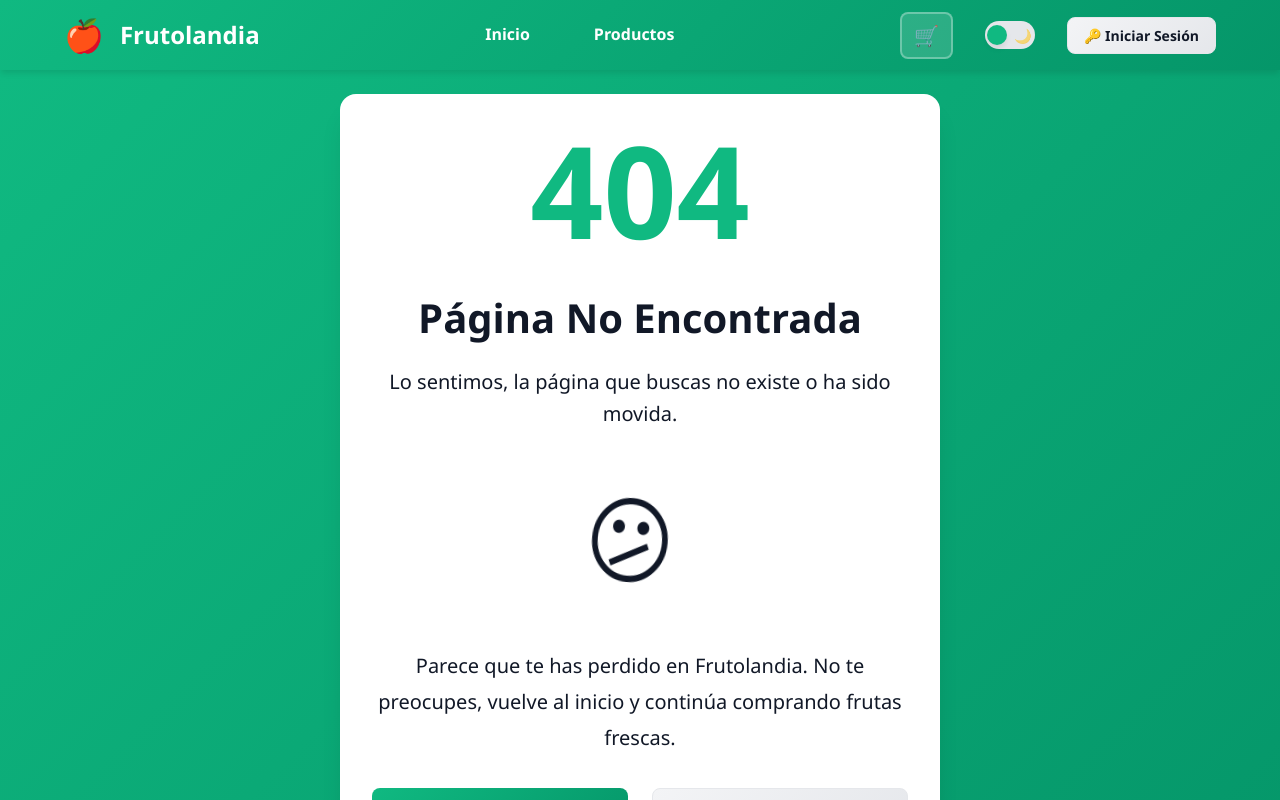
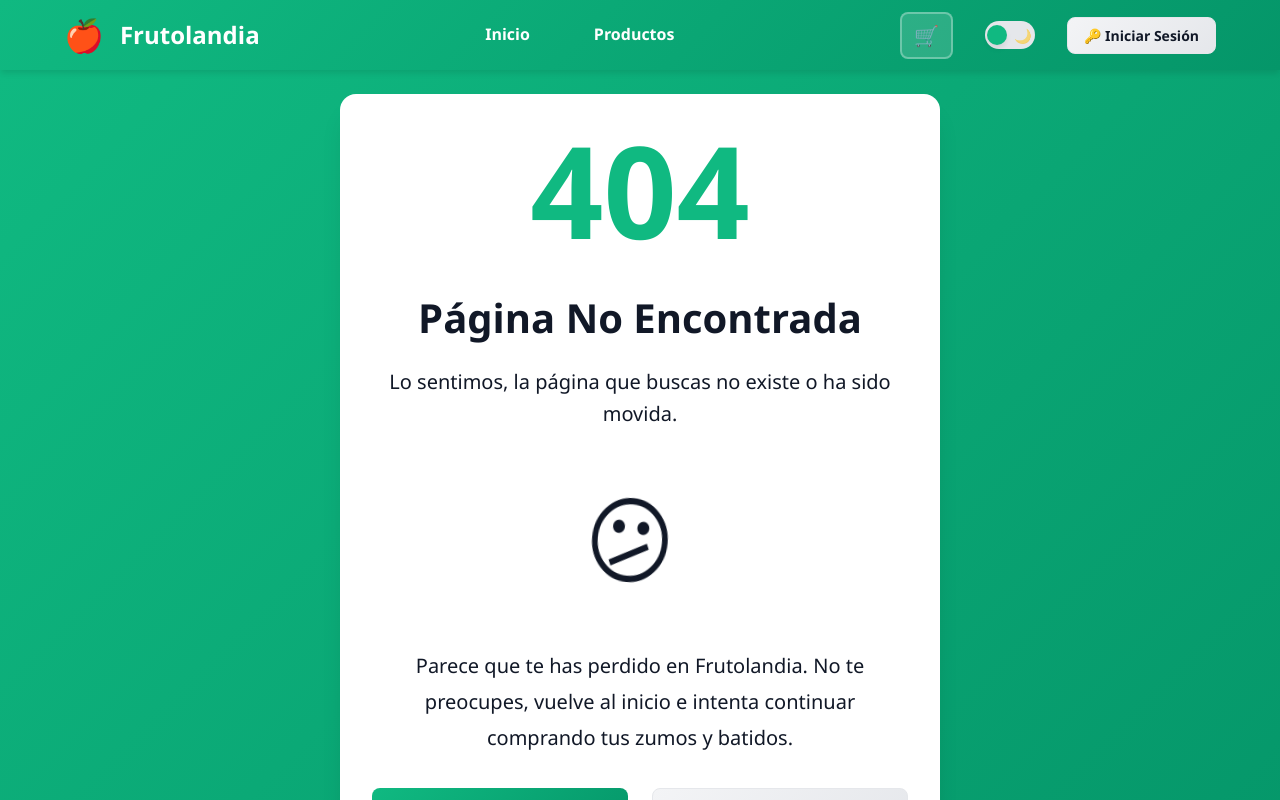
Before and after one commit to Dayana0897/Frutolandia-frontend, a React (Vite) app: page /login in a window 1280 px wide. Built offline with nearby package versions, Linux system fonts and the light colour scheme; no server answers.

Commit message:
Add ScrollToTop component and update NotFound message
Introduced a ScrollToTop component to reset scroll position on route changes and integrated it into the App. Updated the NotFoundPage message to better reflect the site's offerings.

```diff
--- a/src/App.jsx
+++ b/src/App.jsx
@@ -9,6 +9,7 @@ import { AuthProvider } from './context/AuthContext';
 import { Navbar } from './components/Navbar';
 import { Footer } from './components/Footer';
 import { ProtectedRoute } from './components/ProtectedRoute';
+import { ScrollToTop } from './components/ScrollToTop';
 import { HomePage } from './pages/HomePage';
 import { ProductsPage } from './pages/ProductsPage';
 import { ProductDetailPage } from './pages/ProductDetailPage';
@@ -29,6 +30,7 @@ function AppContent() {
 
   return (
     <Router>
+      <ScrollToTop />
       <div className="app">
         {/* Navbar */}
         <Navbar />
--- /dev/null
+++ b/src/components/ScrollToTop.jsx
@@ -0,0 +1,17 @@
+/**
+ * Componente ScrollToTop
+ * Hace scroll hacia arriba cada vez que cambia la ruta
+ */
+
+import { useEffect } from 'react';
+import { useLocation } from 'react-router-dom';
+
+export function ScrollToTop() {
+  const { pathname } = useLocation();
+
+  useEffect(() => {
+    window.scrollTo(0, 0);
+  }, [pathname]);
+
+  return null;
+}
--- a/src/pages/NotFoundPage.jsx
+++ b/src/pages/NotFoundPage.jsx
@@ -20,7 +20,7 @@ export const NotFoundPage = () => {
           </div>
 
           <p className="error-description">
-            Parece que te has perdido en Frutolandia. No te preocupes, vuelve al inicio y continúa comprando frutas frescas.
+            Parece que te has perdido en Frutolandia. No te preocupes, vuelve al inicio e intenta continuar comprando tus zumos y batidos.
           </p>
 
           <div className="action-links">
```
